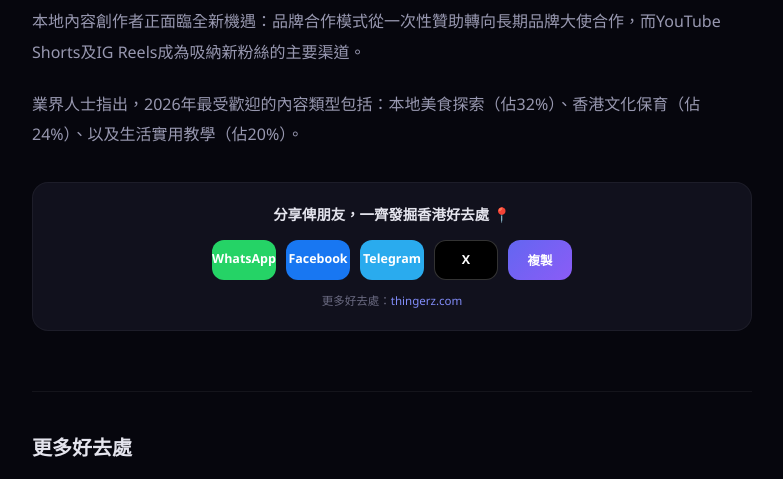
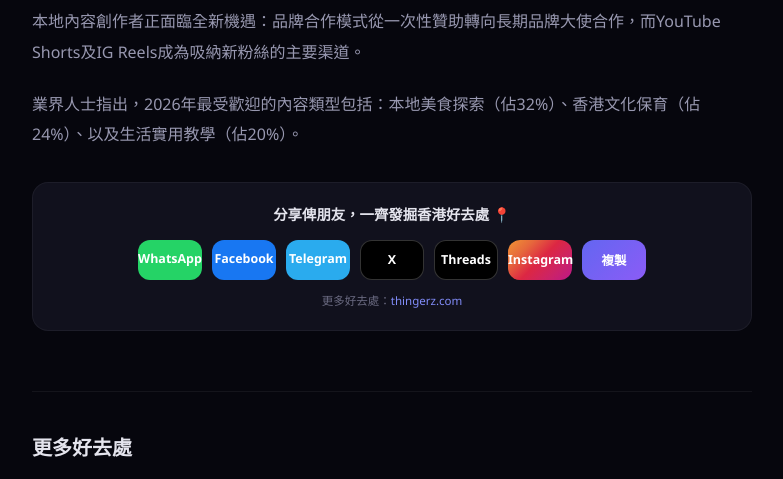
Before and after one commit to gbeoho/Thingerz, a Flask app: a page that uses templates/news_detail.html in a window 1280 px wide. Shown: the part 844-1323 px from the top of the page, without its empty margins (248-1031 px from the left). Run offline with Flask 3, Linux system fonts and the light colour scheme; data comes from the database, SQL or seed files in the repository; some libraries are stand-ins or nearby versions.

Commit message:
share: add Instagram (copy+open IG) to video & news pages; add Threads to news page (video already had it)

```diff
--- a/templates/news_detail.html
+++ b/templates/news_detail.html
@@ -60,6 +60,10 @@
                        style="padding:9px 0;width:64px;border-radius:12px;font-size:.78rem;font-weight:700;background:#2AABEE;color:#fff;text-decoration:none">Telegram</a>
                     <a href="https://twitter.com/intent/tweet?url={{ share_url_enc }}&text={{ share_text }}" target="_blank" rel="noopener"
                        style="padding:9px 0;width:64px;border-radius:12px;font-size:.78rem;font-weight:700;background:#000;color:#fff;border:1px solid rgba(255,255,255,.2);text-decoration:none">X</a>
+                    <a href="https://www.threads.net/intent/post?text={{ share_text }}%20{{ share_url_enc }}" target="_blank" rel="noopener"
+                       style="padding:9px 0;width:64px;border-radius:12px;font-size:.78rem;font-weight:700;background:#000;color:#fff;border:1px solid rgba(255,255,255,.2);text-decoration:none">Threads</a>
+                    <button onclick="navigator.clipboard.writeText('{{ share_url }}');window.open('https://www.instagram.com/','_blank');this.textContent='✓ 已複製'"
+                       style="padding:9px 0;width:64px;border-radius:12px;font-size:.78rem;font-weight:700;background:linear-gradient(135deg,#f09433,#e6683c,#dc2743,#cc2366,#bc1888);color:#fff;border:none;cursor:pointer">Instagram</button>
                     <button onclick="navigator.clipboard.writeText('{{ share_url }}');this.textContent='✓ 已複製'"
                        style="padding:9px 0;width:64px;border-radius:12px;font-size:.78rem;font-weight:700;background:linear-gradient(135deg,#6366f1,#8b5cf6);color:#fff;border:none;cursor:pointer">複製</button>
                 </div>
--- a/templates/video_detail.html
+++ b/templates/video_detail.html
@@ -102,6 +102,7 @@
                             <a href="https://t.me/share/url?url={{ sv_enc }}&text={{ sv_text }}" target="_blank" rel="noopener" class="share-btn" style="background:#2AABEE;color:#fff">Telegram</a>
                             <a href="https://twitter.com/intent/tweet?url={{ sv_enc }}&text={{ sv_text }}" target="_blank" rel="noopener" class="share-btn share-th">X</a>
                             <a href="https://www.threads.net/intent/post?text={{ sv_text }}%20{{ sv_enc }}" target="_blank" rel="noopener" class="share-btn share-th">Threads</a>
+                            <button onclick="navigator.clipboard.writeText('{{ sv }}');window.open('https://www.instagram.com/','_blank');this.textContent='✓ 已複製'" class="share-btn share-ig" style="background:linear-gradient(135deg,#f09433,#e6683c,#dc2743,#cc2366,#bc1888);color:#fff;border:none;cursor:pointer">Instagram</button>
                             <button onclick="navigator.clipboard.writeText('{{ sv }}');this.textContent='✓ 已複製'" class="share-btn" style="background:linear-gradient(135deg,#6366f1,#8b5cf6);color:#fff;border:none;cursor:pointer">複製</button>
                         </div>
                     </div>
```
